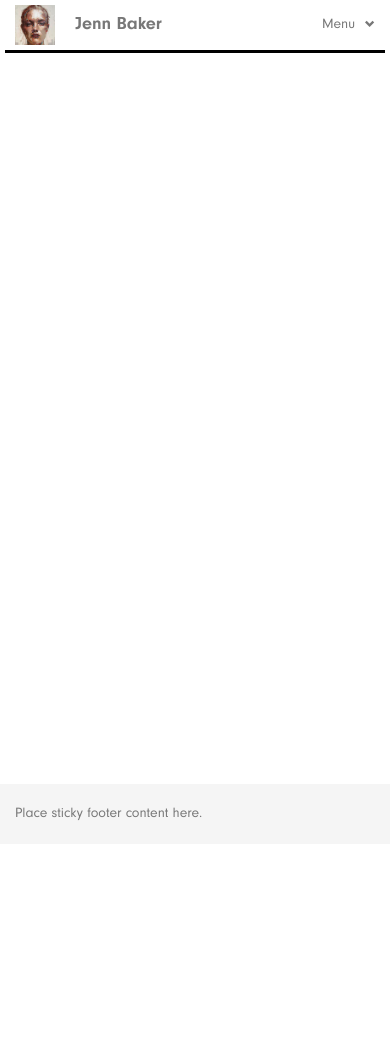
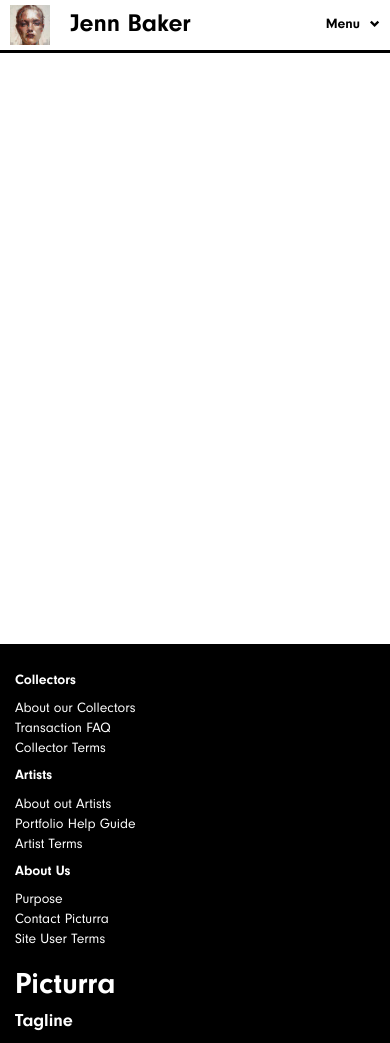
Before and after one commit to picturra/picturra.ui, a PHP site: page /Navbar-footer.html in a window 390 px wide. Before the commit the page ends 821 px from the top, so only its background shows below. Run offline with PHP 8.4, Linux system fonts and the light colour scheme.

Commit message:
Header and footer styling and responsive complete

```diff
--- a/Navbar-footer.html
+++ b/Navbar-footer.html
@@ -58,10 +58,10 @@
       </div>
       <div id="navbar" class="navbar-right">
           <form class="navbar-form navbar-left collapse navbar-collapse">
-            <div class="form-group">
-              <input type="text" class="form-control search-bar" placeholder="Search">
+            <div class="form-group has-feedback search-box">
+              <input type="text" class="form-control search-input" placeholder="Search">
+              <span class="glyphicon glyphicon-search form-control-feedback"></span>
             </div>
-            <button type="submit" class="btn btn-default search-btn"><span class="glyphicon glyphicon-search"></span></button>
           </form>
           <ul class="nav navbar-nav">
             <li class="dropdown">
@@ -81,10 +81,38 @@
     <!-- Begin page content -->
 
 
-    <!-- Fixed Footer -->
+    <!-- Sticky Footer -->
     <footer class="footer">
       <div class="container">
-        <p class="text-muted">Place sticky footer content here.</p>
+        <div class="row footer-row">
+          <div class="col-md-2">
+            <a href="#"><h5>Collectors</h5></a>
+              <ul>
+                <a href="#"><li>About our Collectors</li></a>
+                <a href="#"><li>Transaction FAQ</li></a>
+                <a href="#"><li>Collector Terms</li></a>
+              </ul>
+          </div>
+          <div class="col-md-2">
+            <a href="#"><h5>Artists</h5></a>
+              <ul>
+                <a href="#"><li>About out Artists</li></a>
+                <a href="#"><li>Portfolio Help Guide</li></a>
+                <a href="#"><li>Artist Terms</li></a>
+              </ul>
+          </div>
+          <div class="col-md-2">
+            <a href="#"><h5>About Us</h5></a>
+              <ul>
+                <a href="#"><li>Purpose</li></a>
+                <a href="#"><li>Contact Picturra</li></a>
+                <a href="#"><li>Site User Terms</li></a>
+              </ul>
+          </div>
+          <div class="col-md-4 col-md-offset-2">
+            <h2>Picturra</h2>
+            <h4>Tagline</h4>
+          </div>
       </div>
     </footer>
 
--- a/styles.css
+++ b/styles.css
@@ -1,19 +1,62 @@
-/*Sticky Footer Styles*/
+/*================*/
+/*Baseline styling*/
+body {
+  font-family: NeuzeitGro-Reg !important;
+  color: #000000 !important;
+}
+
+h1,h2,h3,h4,h5,h6 {
+  font-family: NeuzeitGro-Bol !important;
+}
+
+a, a:hover {
+  color: inherit;
+}
+
+ul {
+  list-style-type: none;
+  padding-left: 0;
+}
+
+/*All Input Boxes Styling*/
+input[type="text"]:focus,
+input[type="password"]:focus,
+input[type="datetime"]:focus,
+input[type="datetime-local"]:focus,
+input[type="date"]:focus,
+input[type="month"]:focus,
+input[type="time"]:focus,
+input[type="week"]:focus,
+input[type="number"]:focus,
+input[type="email"]:focus,
+input[type="url"]:focus,
+input[type="search"]:focus,
+input[type="tel"]:focus,
+input[type="color"]:focus,
+.uneditable-input:focus {
+  box-shadow: none;
+  border: 0;
+  background: #000000;
+  color: #ffffff;
+}
+
+/*==================================*/
+/*Sticky Footer Formatting Styles*/
 html {
   position: relative;
   min-height: 100%;
 }
 body {
   /* Margin bottom by footer height */
-  margin-bottom: 60px;
-  font-family: NeuzeitGro-Reg;
+  margin-bottom: 200px;
 }
+
 .footer {
   position: absolute;
   bottom: 0;
   width: 100%;
   /* Set the fixed height of the footer here */
-  height: 60px;
+  height: 200px;
   background-color: #f5f5f5;
 }
 
@@ -29,9 +72,8 @@ body > .container {
   padding-left: 15px;
 }
 
-/*Navbar*/
-
-
+/*====================*/
+/*Navbar Styling*/
 .navbar.navbar-default.navbar-fixed-top {
   background: #ffffff;
   box-shadow: none;
@@ -52,7 +94,18 @@ body > .container {
   width: 40px;
 }
 
-.search-bar, .search-btn {
+.navbar-brand-text {
+  color: #000000 !important;
+  font-family: NeuzeitGro-Bol;
+  font-size: 25px;
+}
+
+  /*Nav Search*/
+.search-box {
+  margin-right: 90px;
+}
+
+.search-input {
   border-style: solid;
   border-width: 1px;
   border-color: transparent;
@@ -60,30 +113,12 @@ body > .container {
   background: none;
 }
 
-.search-bar {
+.search-input {
   text-align: right;
   border-radius: 0;
 }
 
-.search-bar .textarea:focus,
-input[type="text"]:focus,
-input[type="password"]:focus,
-input[type="datetime"]:focus,
-input[type="datetime-local"]:focus,
-input[type="date"]:focus,
-input[type="month"]:focus,
-input[type="time"]:focus,
-input[type="week"]:focus,
-input[type="number"]:focus,
-input[type="email"]:focus,
-input[type="url"]:focus,
-input[type="search"]:focus,
-input[type="tel"]:focus,
-input[type="color"]:focus,
-.uneditable-input:focus {
-  box-shadow: none;
-  border-color: transparent;
-  background: #000000;
+.search-input:focus + span {
   color: #ffffff;
 }
 
@@ -93,14 +128,57 @@ span.glyphicon.glyphicon-chevron-down {
   font-size: 10px;
 }
 
-.navbar-brand-text {
-  font-family: NeuzeitGro-Bol;
+/*Nav Dropdown*/
+.dropdown-menu {
+  background: #000000;
+  border-radius: 0;
 }
 
+.dropdown-menu>li>a {
+  color: #ffffff;
+}
+
+.dropdown-menu .divider {
+  background-color: #ffffff;
+}
+
+.navbar-default .navbar-nav>li>a {
+  font-family: NeuzeitGro-Bol;
+  color: #000000;
+}
+
+.navbar-default .navbar-nav>.open>a, .navbar-default .navbar-nav>.open>a:focus, .navbar-default .navbar-nav>.open>a:hover {
+  background: #000000;
+  color: #ffffff;
+}
+
+.dropdown-menu>li>a:hover {
+  background: #000000;
+  color: #ffffff;
+}
+
+/*==============*/
+/*Footer Styling*/
+.footer {
+  background-color: #000000;
+  color: #ffffff;
+}
+
+.footer-row {
+  margin-top: 20px;
+  background-color: #000000;
+}
+
+/*=======================*/
 /*Navbar collapse styling*/
 @media (min-width: 0px) and (max-width: 768px) {
   .navbar-nav {
     margin: 0 -15px 0 -15px;
+  }
+
+  .navbar.navbar-default.navbar-fixed-top {
+    margin-left: 0;
+    margin-right: 0;
   }
 
   .navbar-header {
@@ -112,4 +190,12 @@ span.glyphicon.glyphicon-chevron-down {
     padding-top: 15px;
     padding-bottom: 15px;
   }
+
+  .navbar-default .navbar-nav .open .dropdown-menu>li>a, .navbar-default .navbar-nav .open .dropdown-menu>li>a:hover {
+    color: #000000;
+  }
+
+  .dropdown-menu .divider {
+    background-color: #000000;
+  }
 }
```
